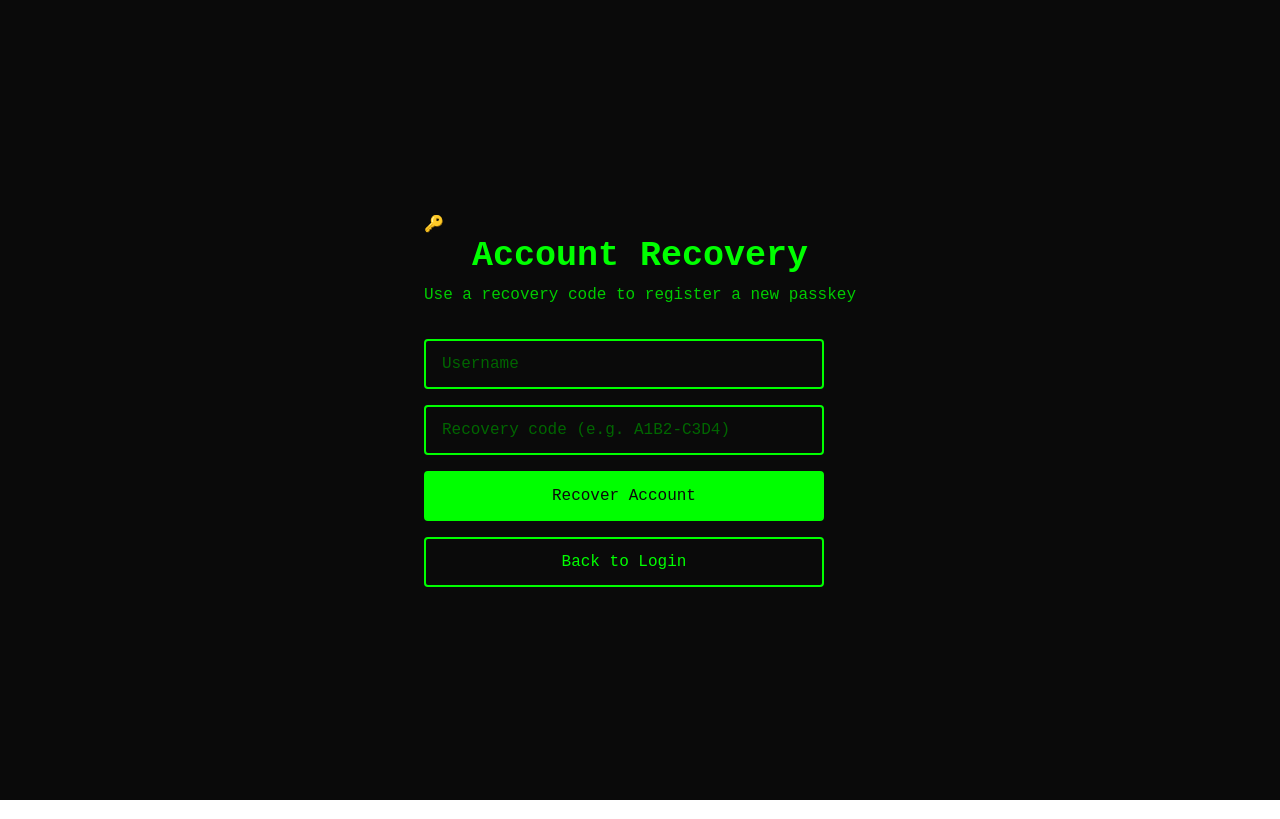
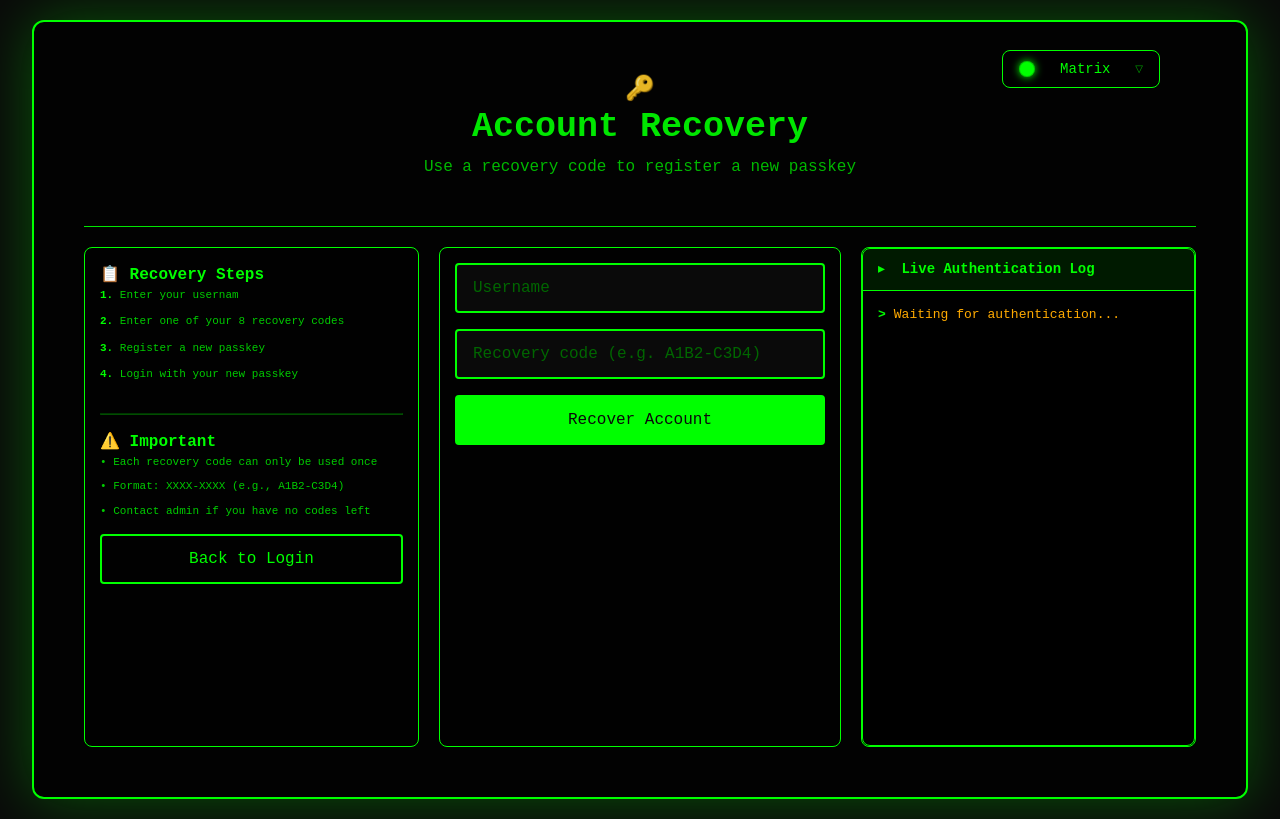
Before and after one commit to stephenp0320/passwordless-auth-system, a React app in the folder frontend/: page /recover in a window 1280 px wide. Built offline with nearby package versions, Linux system fonts and the light colour scheme; the HTML template or start-up script is replaced by a standard one.

Commit message:
feat: add extra logging and update recovery ui

```diff
--- a/frontend/src/Recovery.tsx
+++ b/frontend/src/Recovery.tsx
@@ -2,6 +2,8 @@ import { startRegistration } from "@simplewebauthn/browser";
 import { useState } from 'react';
 import { useNavigate } from 'react-router-dom';
 import './App.css';
+import LiveLog, { useLiveLog } from './LiveLog';
+import ThemeSelector from './ThemeSelector';
 
 function Recovery() {
   const [username, setUsername] = useState("");
@@ -9,6 +11,7 @@ function Recovery() {
   const [status, setStatus] = useState<{ message: string; type: 'success' | 'error' | '' }>({ message: '', type: '' });
   const [isLoading, setIsLoading] = useState(false);
   const navigate = useNavigate();
+  const { logs, addLog, clearLogs } = useLiveLog();
 
   const recoverAccount = async () => {
     if (!username.trim() || !recoveryCode.trim()) {
@@ -18,9 +21,17 @@ function Recovery() {
 
     setIsLoading(true);
     setStatus({ message: '', type: '' });
+    clearLogs();
+    // Log the recovery process in detail for educational purposes
+    addLog('>>> ACCOUNT RECOVERY <<<', 'info')
+    addLog(`Username: ${username}`, 'info')
+    addLog(`Recovery code: ${recoveryCode.substring(0, 4)}****`, 'info')
 
     try {
-      // code verification
+      addLog('Phase 1: Verify Recovery Code', 'info')
+      addLog('POST /recover', 'info')
+      addLog('Connecting to backend API...', 'waiting')
+
       const response = await fetch("http://localhost:5001/recover", {
         method: "POST",
         headers: { "Content-Type": "application/json" },
@@ -29,19 +40,62 @@ function Recovery() {
 
       const result = await response.json();
 
+      //  Detailed logging of the verification process
       if (!response.ok) {
+        addLog('Response: 401 Unauthorized', 'error')
+        addLog('Recovery code verification failed', 'error')
         throw new Error(result.error || 'Recovery failed');
       }
 
-      // passkey registration
+      // Simulate detailed backend operations for educational purposes
+      addLog('Response: 200 OK', 'success')
+      addLog('Code Verification', 'info')
+      addLog('SELECT * FROM recovery_codes', 'info')
+      addLog(`WHERE user_id = (user: ${username})`, 'info')
+      addLog('Hashing provided code with SHA-256...', 'info')
+      addLog('Comparing hash with stored hashes...', 'info')
+      addLog('Recovery code verified', 'success')
+      addLog(`Codes remaining: ${result.codes_remaining}`, 'info')
+      addLog('Phase 2: Delete Used Code', 'info')
+      addLog('DELETE FROM recovery_codes', 'info')
+      addLog('WHERE code_hash = (used code)', 'info')
+      addLog('Recovery code invalidated (single-use)', 'success')
+      addLog('Phase 3: Register New Passkey', 'info')
+      addLog('Challenge generated by server', 'success')
+      addLog(`Challenge: ${result.options.publicKey.challenge.substring(0, 24)}...`, 'info')
+      addLog('Invoking WebAuthn API...', 'waiting')
+      addLog('navigator.credentials.create()', 'info')
+      addLog('Awaiting user verification...', 'waiting')
+
       const credentials = await startRegistration(result.options.publicKey);
+      addLog('User verified successfully', 'success')
+      addLog('New credential created', 'success')
+      addLog(`Credential ID: ${credentials.id.substring(0, 20)}...`, 'info')
+      addLog('Phase 4: Store New Credential', 'info')
+      addLog('POST /register/finish', 'info')
+      addLog('Sending credential to server...', 'waiting')
 
-      // completed registration
-      await fetch("http://localhost:5001/register/finish", {
+      const finishResponse = await fetch("http://localhost:5001/register/finish", {
         method: "POST",
         headers: { "Content-Type": "application/json" },
         body: JSON.stringify({ username, credential: credentials }),
       });
+
+      // Detailed logging of the registration process
+      if (!finishResponse.ok) {
+        addLog('Response: 400 Bad Request', 'error')
+        throw new Error('Failed to register new passkey');
+      }
+
+      // Simulate detailed backend operations for educational purposes
+      addLog('Response: 200 OK', 'success')
+      addLog('Attestation verified', 'success')
+      addLog('INSERT INTO credentials...', 'info')
+      addLog('New passkey stored in PostgreSQL', 'success')
+      addLog('>>> RECOVERY COMPLETE <<<', 'success')
+      addLog(`Welcome back, ${username}!`, 'success')
+      addLog(`Remaining recovery codes: ${result.codes_remaining}`, 'info')
+      addLog('Redirecting to login...', 'info')
 
       setStatus({
         message: `Recovery successful! You have ${result.codes_remaining} recovery codes left.`,
@@ -52,7 +106,9 @@ function Recovery() {
       setTimeout(() => navigate('/'), 2000);
     } catch (error: unknown) {
       console.error(error);
+      addLog('>>> RECOVERY FAILED <<<', 'error')
       const errorMessage = error instanceof Error ? error.message : 'Recovery failed';
+      addLog(`Error: ${errorMessage}`, 'error')
       setStatus({ message: errorMessage, type: 'error' });
     } finally {
       setIsLoading(false);
@@ -61,11 +117,47 @@ function Recovery() {
 
   return (
     <div className="container">
-      <div className="card">
+      <ThemeSelector />
+      <div className="card-wide">
+      <div className="card-header">
         <div className="icon">🔑</div>
         <h1>Account Recovery</h1>
         <p className="subtitle">Use a recovery code to register a new passkey</p>
+      </div>
 
+        <div className="card-body">
+          {/* Left panel - Instructions */}
+          <div className="panel education-panel">
+            <h3>📋 Recovery Steps</h3>
+            <div style={{ fontSize: '11px', color: 'var(--text-secondary)' }}>
+              <p style={{ marginBottom: '10px' }}><strong style={{ color: 'var(--text-primary)' }}>
+                1.</strong> Enter your usernam
+                </p>
+              <p style={{ marginBottom: '10px' }}><strong style={{ color: 'var(--text-primary)' }}>
+                2.</strong> Enter one of your 8 recovery codes
+                </p>
+              <p style={{ marginBottom: '10px' }}><strong style={{ color: 'var(--text-primary)' }}>
+                3.</strong> Register a new passkey
+                </p>
+              <p style={{ marginBottom: '15px' }}><strong style={{ color: 'var(--text-primary)' }}>
+                4.</strong> Login with your new passkey
+                </p>
+            </div>
+            <hr style={{ borderColor: 'var(--border-color)', opacity: 0.3, margin: '15px 0' }} />
+            <h3>⚠️ Important</h3>
+            <p style={{ fontSize: '11px', color: 'var(--text-secondary)', marginBottom: '8px' }}>
+              • Each recovery code can only be used once
+              </p>
+            <p style={{ fontSize: '11px', color: 'var(--text-secondary)', marginBottom: '8px' }}>
+              • Format: XXXX-XXXX (e.g., A1B2-C3D4)
+              </p>
+            <p style={{ fontSize: '11px', color: 'var(--text-secondary)', marginBottom: '15px' }}>
+              • Contact admin if you have no codes left
+              </p>
+            <button onClick={() => navigate('/')} className="btn-secondary">Back to Login</button>
+          </div>
+          {/* Center panel - Recovery form */}
+          <div className="panel auth-panel">
         <div className="form">
           <input
             type="text"
@@ -85,10 +177,6 @@ function Recovery() {
           <button onClick={recoverAccount} disabled={isLoading} className="btn-primary">
             {isLoading ? 'Please wait...' : 'Recover Account'}
           </button>
-
-          <button onClick={() => navigate('/')} className="btn-secondary">
-            Back to Login
-          </button>
         </div>
 
         {status.message && (
@@ -97,6 +185,12 @@ function Recovery() {
           </div>
         )}
       </div>
+          {/* Right panel - Live Log */}
+          <div className="panel log-panel">
+            <LiveLog logs={logs} />
+          </div>
+        </div>
+      </div>
     </div>
   );
 }
```
